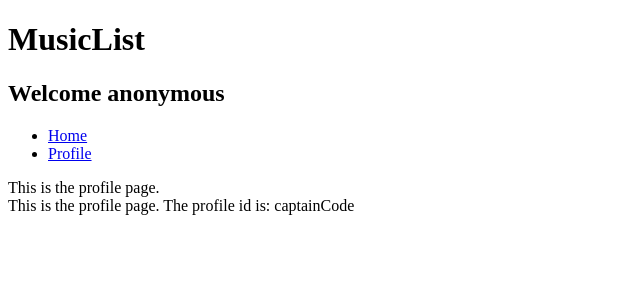
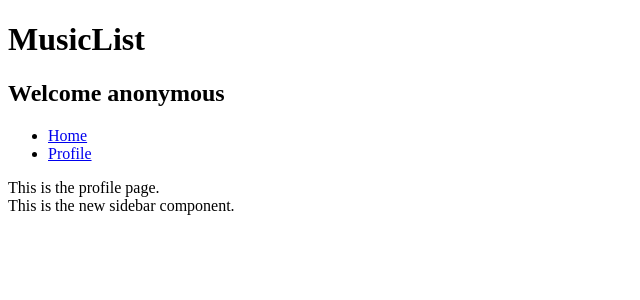
Before and after one commit to engineer-andrew/FiveMinuteReactMusicList, a React app: page /account/profile/captainCode in a window 1280 px wide. Shown: the top 300 px of the page, without its empty margins (0-640 px from the left). Built offline with nearby package versions, Linux system fonts and the light colour scheme; the HTML template or start-up script is replaced by a standard one.

Commit message:
Step 33 (refactor sidebar) complete

```diff
--- a/src/components/Template.jsx
+++ b/src/components/Template.jsx
@@ -10,8 +10,10 @@ export default function Template() {
     <Router>
       <div className="wrapper">
         <Header username="anonymous" />
-        <Route exact path="/" component={HomePage} />
-        <Route path="/account/profile/:id" component={ProfilePage} />
+        <section className="page-content">
+          <Route exact path="/" component={HomePage} />
+          <Route path="/account/profile/:id" component={ProfilePage} />
+        </section>
       </div>
     </Router>
   );
--- a/src/components/account/ProfilePage.jsx
+++ b/src/components/account/ProfilePage.jsx
@@ -1,13 +1,11 @@
 import React from 'react';
+import Sidebar from '../shared/Sidebar';
 
-export default function ProfilePage(props) {
-  const { match } = props;
+export default function ProfilePage() {
   return (
-    <section className="page-content">
-      <div className="row">
-        <div className="col-sm-12 col-lg-8">This is the profile page.</div>
-        This is the profile page. The profile id is: {match.params.id}
-      </div>
-    </section>
+    <div className="row">
+      <div className="col-sm-12 col-lg-8">This is the profile page.</div>
+      <Sidebar />
+    </div>
   );
 }
--- a/src/components/home/HomePage.jsx
+++ b/src/components/home/HomePage.jsx
@@ -1,12 +1,12 @@
 import React from 'react';
+
+import Sidebar from '../shared/Sidebar';
 
 export default function HomePage() {
   return (
-    <section className="page-content">
-      <div className="row">
-        <div className="col-sm-12 col-lg-8">This is the home page. Here is some extra text to test hot reloading!</div>
-        <aside className="col-sm-12 col-lg-4">This is the sidebar</aside>
-      </div>
-    </section>
+    <div className="row">
+      <div className="col-sm-12 col-lg-8">This is the home page. Here is some extra text to test hot reloading!</div>
+      <Sidebar />
+    </div>
   );
 }
--- /dev/null
+++ b/src/components/shared/Sidebar.jsx
@@ -0,0 +1,7 @@
+import React from 'react';
+
+export default function Sidebar() {
+  return (
+    <aside className="col-sm-12 col-lg-4">This is the new sidebar component.</aside>
+  );
+}
```
